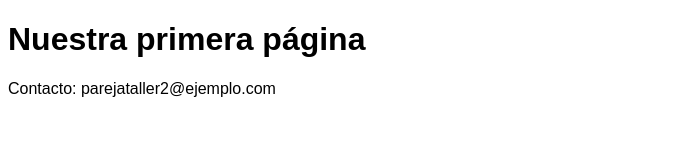
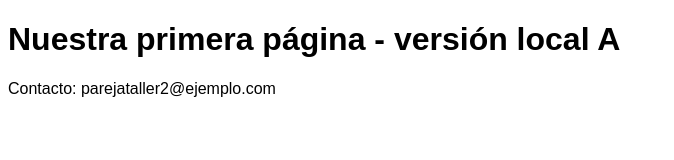
Before and after one commit to antonioserralvo/taller-2-git, a plain HTML site: page index.html in a window 1280 px wide. Shown: the whole page, without its empty margins (0-674 px from the left). Drawn offline with Linux system fonts and the light colour scheme.

Commit message:
feat: personalizar título desde A

```diff
--- a/index.html
+++ b/index.html
@@ -6,7 +6,7 @@
  <link rel="stylesheet" href="estilos.css">
 </head>
 <body>
- <h1>Nuestra primera página</h1>
+ <h1>Nuestra primera página - versión local A</h1>
  <p>Contacto: parejataller2@ejemplo.com</p>
 </body>
 </html>
```
